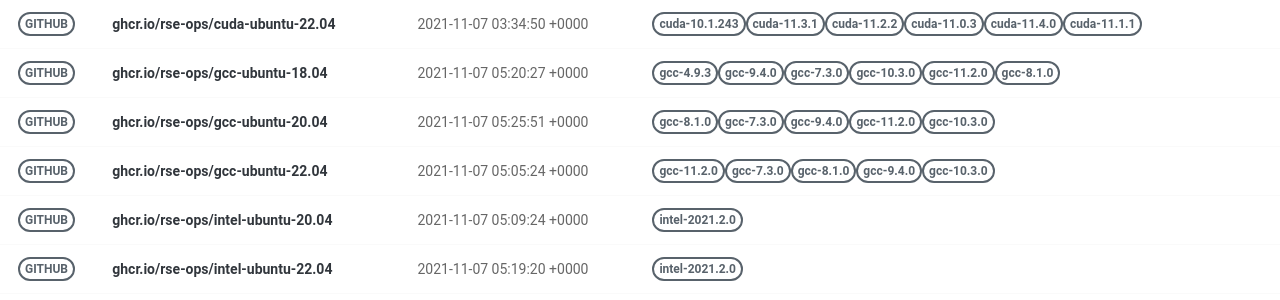
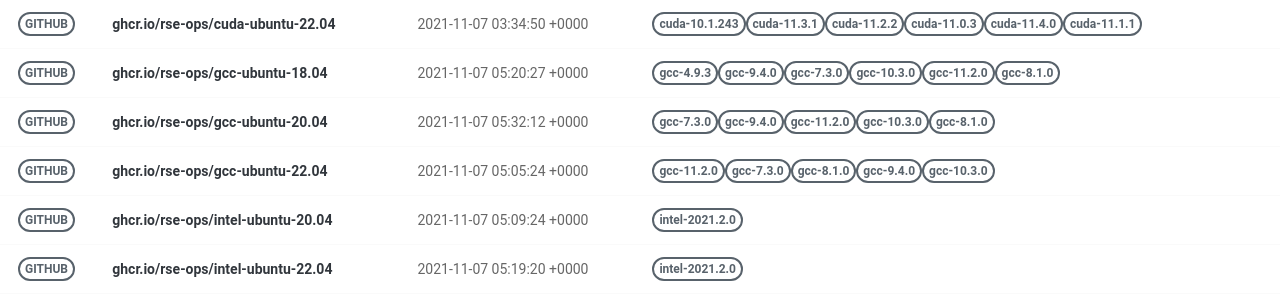
Before and after one commit to rse-ops/docker-images, a Jekyll site: the page built from pages/index.md, in a window 1280 px wide. Shown: the part 326-626 px from the top of the page. Built offline with Jekyll 4.4.1, drawn with Linux system fonts in a browser that asks for light colours; nearby versions of some CDN libraries.

Commit message:
Automated push to update library 2021-11-07

```diff
--- a/_library/ghcr.io-rse-ops-gcc-ubuntu-20.04.md
+++ b/_library/ghcr.io-rse-ops-gcc-ubuntu-20.04.md
@@ -1,14 +1,11 @@
 ---
 layout: container
 name: ghcr.io/rse-ops/gcc-ubuntu-20.04
-updated_at: 2021-11-07 05:25:51.589449
+updated_at: 2021-11-07 05:32:12.508629
 
 
 container_url: https://github.com/orgs/rse-ops/packages/container/package/gcc-ubuntu-20.04
 versions:
- - tag: gcc-8.1.0
-   dockerfile: https://github.com/rse-ops/docker-images/blob/main/ubuntu/gcc/Dockerfile
-   manifest: https://crane.ggcr.dev/manifest/ghcr.io/rse-ops/gcc-ubuntu-20.04:gcc-8.1.0
  - tag: gcc-7.3.0
    dockerfile: https://github.com/rse-ops/docker-images/blob/main/ubuntu/gcc/Dockerfile
    manifest: https://crane.ggcr.dev/manifest/ghcr.io/rse-ops/gcc-ubuntu-20.04:gcc-7.3.0
```
Also changed, not shown: other parts of _library/ghcr.io-rse-ops-gcc-ubuntu-20.04.md (+3 -0 lines).
